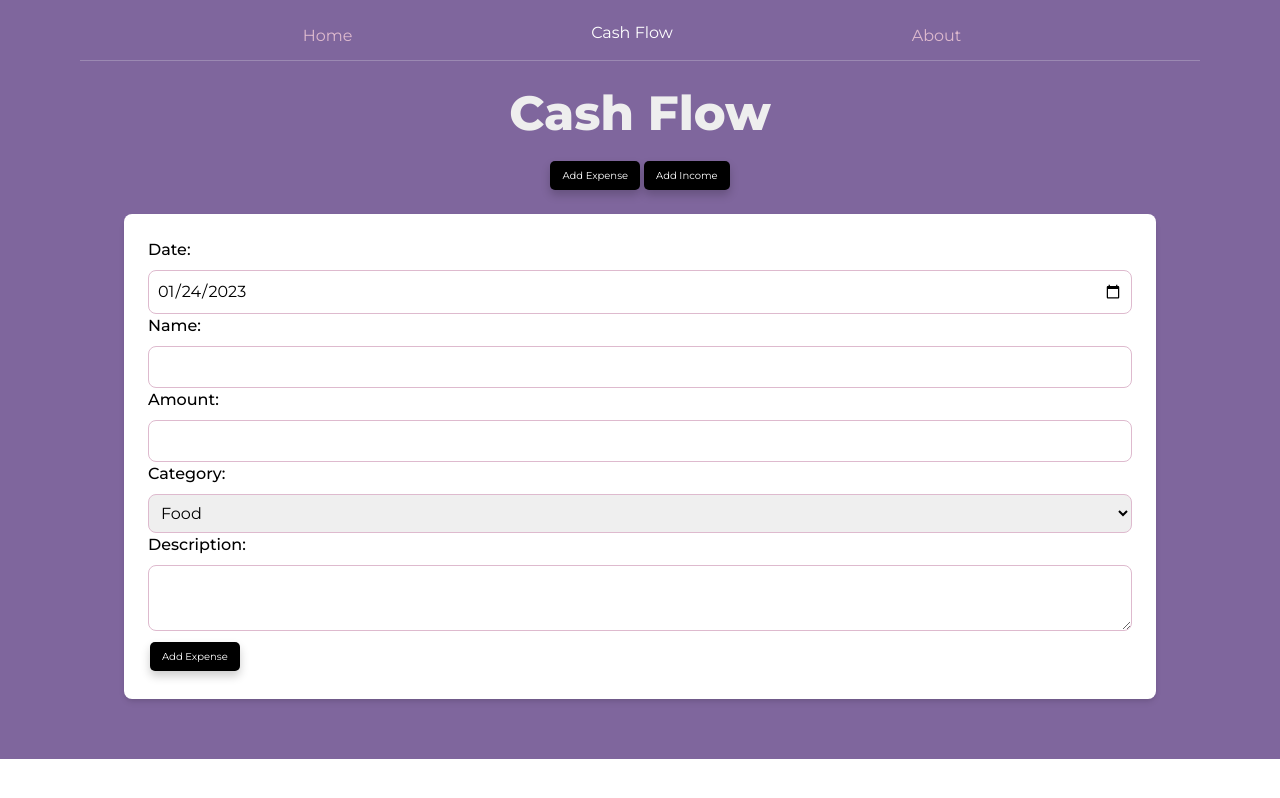
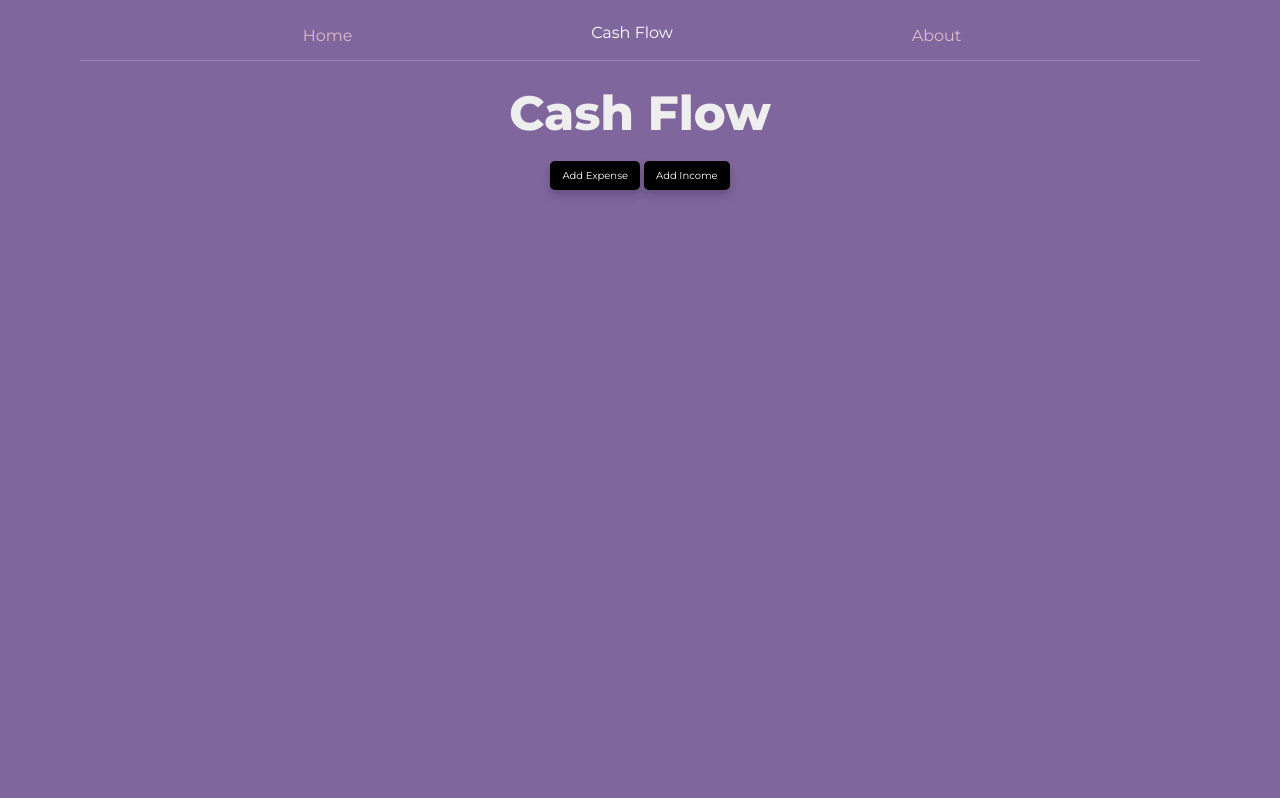
Before and after one commit to shanipenkar/cash-control, a React (Create React App) app: page /cashflow in a window 1280 px wide. Built offline with nearby package versions, Linux system fonts and the light colour scheme.

Commit message:
add expense form fix

```diff
--- a/public/index.html
+++ b/public/index.html
@@ -1,6 +1,7 @@
 <!DOCTYPE html>
 <html lang="en">
 <head>
+  <!-- #7F669D -->
   <meta charset="utf-8" />
   <link rel="icon" href="%PUBLIC_URL%/favicon.ico" />
   <meta name="viewport" content="width=device-width, initial-scale=1" />
@@ -37,7 +38,7 @@
   <title>Cash Control</title>
 </head>
 
-<body>
+<body class="bg-dark">
   <noscript>You need to enable JavaScript to run this app.</noscript>
   <div id="root"></div>
 </body>
--- a/src/App.js
+++ b/src/App.js
@@ -4,17 +4,20 @@ import About from "./pages/About";
 import Cashflow from "./pages/Cashflow";
 import NotFound from "./pages/NotFound";
 import Header from "./components/Header";
+import AddTransaction from "./pages/AddTransaction";
+
 import "./shared/styles.css";
 
 function App() {
   return (
     <BrowserRouter baseName="/home">
-      <section className="font-montserrat bg-dark px-20 py-3">
+      <section className="font-montserrat px-20 py-3">
       <Header/>
         <Switch>
           <Route path="/" component={Home} exact />
           <Route path="/about" component={About} />
           <Route path="/cashflow" component={Cashflow} />
+          {/* <Route path="/transaction" component={AddTransaction} /> */}
           <Route component={NotFound} />
         </Switch>
       </section>
--- a/src/components/AddExpense.jsx
+++ b/src/components/AddExpenseForm.jsx
@@ -1,6 +1,6 @@
 import React, { useState } from "react";
 
-const AddExpense = () => {
+const AddExpenseForm = () => {
  const today = new Date().toISOString('en-GB').slice(0, 10);
 
   const [expense, setExpense] = useState({
@@ -25,9 +25,9 @@ const AddExpense = () => {
   };
 
   return (
-    <div className="p-5 m-auto w-30">
+    <div className="p-5">
       <form
-        className="bg-white p-6 rounded-lg shadow-md"
+        className="bg-white p-3 justify-center rounded-lg shadow-md w-1/2 mx-auto"
         onSubmit={handleSubmit}
       >
         <label className="expense-label">Date:</label>
@@ -47,7 +47,7 @@ const AddExpense = () => {
           autoComplete="off"
           onChange={handleChange}
         />
-        <label className="expense-label">Amount:</label>
+       <label className="expense-label">Amount:</label>
         <input className="expense-input border-secondary"
           type="number"
           required
@@ -55,7 +55,7 @@ const AddExpense = () => {
           value={expense.amount}
           onChange={handleChange}
         />
-        <label className="expense-label ">Category:</label>
+       <label className="expense-label ">Category:</label>
         <select className="expense-input border-secondary"
           type="number"
           required
@@ -90,4 +90,4 @@ const AddExpense = () => {
   );
 };
 
-export default AddExpense;
+export default AddExpenseForm;
--- a/src/components/Header.jsx
+++ b/src/components/Header.jsx
@@ -4,7 +4,7 @@ import "../shared/styles.css";
 
 const Header = () => {
   return (
-    <div className="w-auto border-b border-sm border-light border-opacity-25">
+    <div className="border-b border-sm border-light border-opacity-25">
     <nav className="py-3 flex items-center justify-evenly">
         <NavLink to="/" exact className="nav-link text-secondary" activeClassName="active-link">Home</NavLink>
         <NavLink to="/cashflow" className="nav-link text-secondary" activeClassName="active-link">Cash Flow</NavLink>
--- a/src/components/Title.jsx
+++ b/src/components/Title.jsx
@@ -4,8 +4,8 @@ import { useHistory } from "react-router-dom";
 const Title = () => {
     const History = useHistory();
   return (
-    <div className="text-center">
-        <h1 className="font-extrabold text-5xl text-light">Cash Control</h1>
+    <div className="text-center pt-10">
+        <h1 className="font-extrabold text-5xl text-light w-full">Cash Control</h1>
         <h2 className="font-light text-white py-2 pb-5">
           Manage Your Cash Flow Easily In One Click!
         </h2>
--- /dev/null
+++ b/src/pages/AddTransaction.jsx
@@ -0,0 +1,13 @@
+import React from 'react';
+import AddExpenseForm from '../components/AddExpenseForm';
+
+const AddTransaction = () => {
+  return (
+    <div>
+    <h1>Add Transaction</h1>
+    <AddExpenseForm/>
+    </div>
+  )
+};
+
+export default AddTransaction;
--- a/src/pages/Cashflow.jsx
+++ b/src/pages/Cashflow.jsx
@@ -1,16 +1,24 @@
 import React, { useState } from "react";
-import AddExpense from "../components/AddExpense";
+import AddExpenseForm from "../components/AddExpenseForm";
+// import AddTransaction from "../pages/AddTransaction";
 import "../shared/styles.css";
 
 const Cashflow = () => {
+  const [addExpensePressed, setAddExpensePressed] = useState(false);
+
+  const onAddExpensePress = (() => {
+    setAddExpensePressed(!addExpensePressed);
+    console.log(addExpensePressed);
+  });
+
   return (
-    <div className="container px-6 py-7">
+    <div className="px-6 py-7">
     <h1 className="flex justify-center font-extrabold text-5xl pb-2 text-[#EEEEEE]">Cash Flow</h1>
       <div className="pt-3 flex justify-center">
-        <button className="btn">Add Expense</button>
-        <button className="btn">Add Income</button>
+        <button className="btn hover:bg-primary" onClick={onAddExpensePress}>Add Expense</button>
+        <button className="btn hover:bg-primary">Add Income</button>
       </div>
-      <AddExpense/>
+      {addExpensePressed? <AddExpenseForm /> : null}
     </div>
   );
 };
--- a/src/pages/Home.jsx
+++ b/src/pages/Home.jsx
@@ -4,7 +4,7 @@ import Title from "../components/Title";
 import "../shared/styles.css";
 const Home = () => {
   return (
-    <div className="container px-6 py-7">
+    <div className="justify-around">
       <Title/>
     </div>
   );
--- a/src/shared/styles.css
+++ b/src/shared/styles.css
@@ -1,3 +1,4 @@
+
 .btn {
   background-color: black;
   border: none;
@@ -39,12 +40,15 @@
     padding: 0.5rem;
     border-radius: 0.5rem;
     width: 100%;
+    font-size: 0.7rem;
 }
 
 .expense-label {
-display: block;
+  font-size: 0.7rem;
+display: flex;
 font-weight: 500;
-margin-bottom: 0.5rem;
+margin-bottom: 0.25rem;
+padding-top: 15;
 }
 
 @import 'tailwindcss/base';
```
